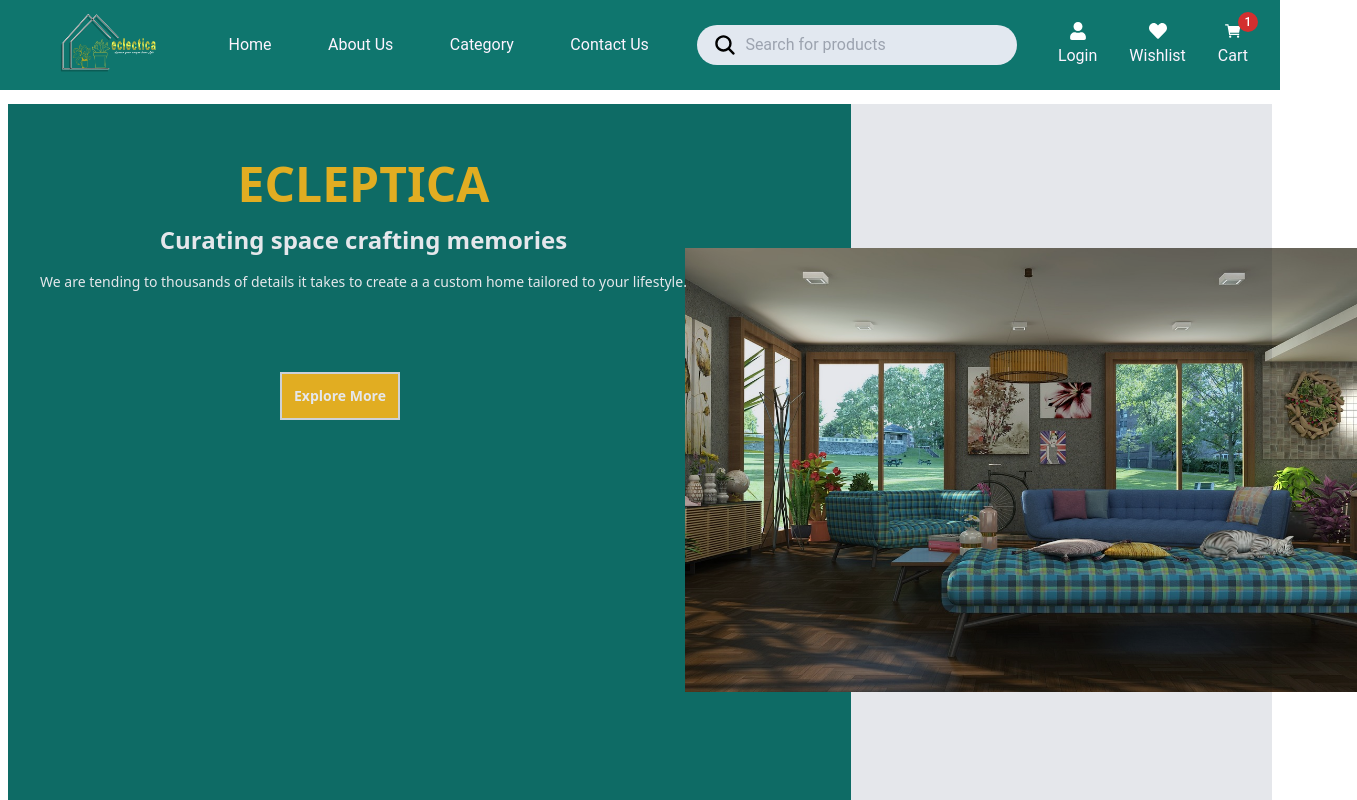
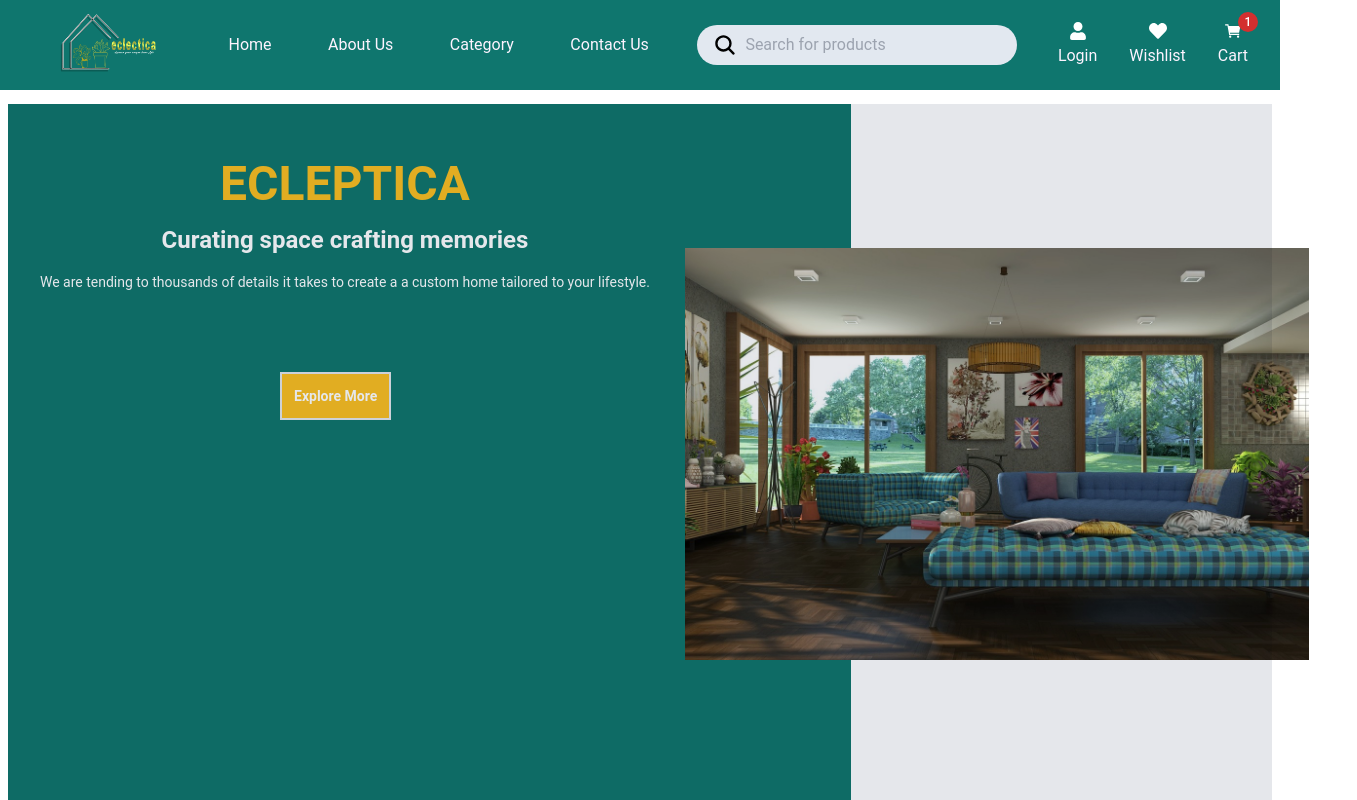
Before and after one commit to developer123sagar/e-commerce-project, a React (Create React App) app: page / in a window 1280 px wide. Shown: the top 800 px of the page, 1357 px wide, since content can reach past the window. Built offline with nearby package versions, Linux system fonts and the light colour scheme; no server answers; what @shrutibalasa/tailwind-grid-auto-fit would draw is missing.

Commit message:
main jsx file updated

```diff
--- a/src/components/Main.jsx
+++ b/src/components/Main.jsx
@@ -3,7 +3,7 @@
 const Main = () => {
   return (
     <>
-      <div className="w-full h-screen bg-gray-200 mix-blend-multiply m-0 p-0 ">
+      <div className="w-full h-screen bg-gray-200 mix-blend-multiply font-roboto">
         <div className="h-full w-2/3 bg-primary-700 mix-blend-multiply">
           <div className="absolute top-20 left-10 w-70 md: flex-row items-center sm:text-sm">
             <h1 className="text-5xl font-bold text-center mb-4 mt-20 text-secondary-400 ">
@@ -24,7 +24,7 @@
             <img
               src={home}
               alt="Error loading"
-              className="ml-64 mt-36 max-h-2xl max-w-2xl"
+              className="ml-64 mt-36 max-h-2xl max-w-[39rem]"
             />
           </div>
         </div>
```
